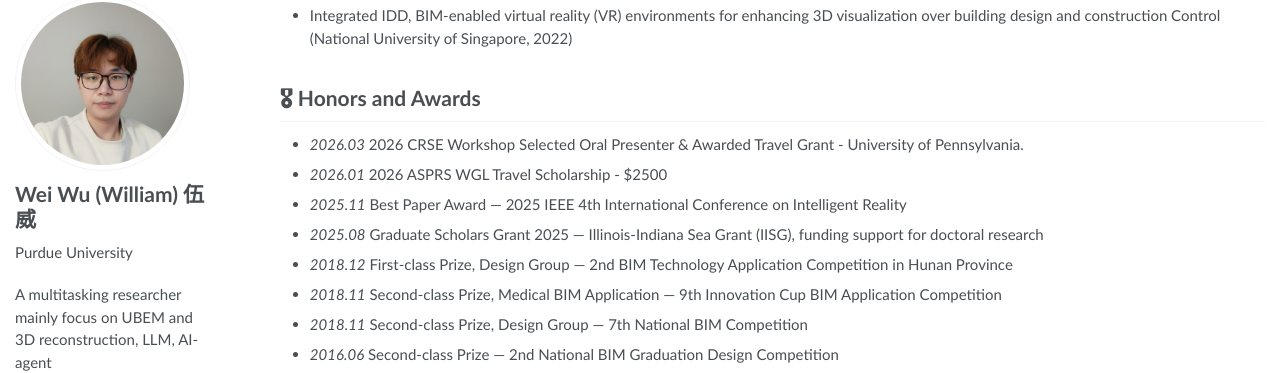
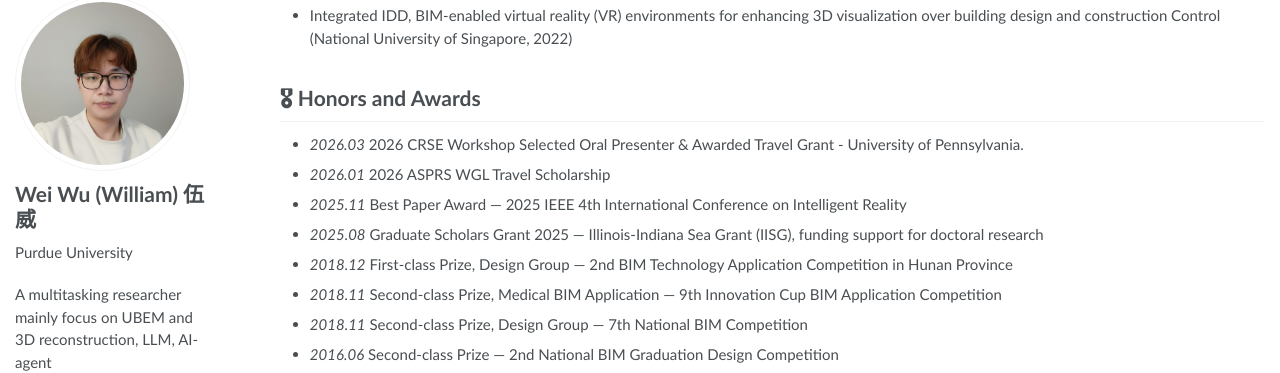
Before and after one commit to wuwei5v/weiwu.github.io, a Jekyll site: the page built from _pages/about.md, in a window 1280 px wide and 900 px high, scrolled down 1210 px. Shown: the part 95-468 px from the top of the window. Built offline with Jekyll 4.4.1, drawn with Linux system fonts in a browser that asks for light colours.

Commit message:
update pages

```diff
--- a/_pages/about.md
+++ b/_pages/about.md
@@ -67,7 +67,7 @@ I am a Ph.D. Student in Construction Management Technology at [Purdue University
 
 # 🎖 Honors and Awards
 - *2026.03* 2026 CRSE Workshop Selected Oral Presenter & Awarded Travel Grant - University of Pennsylvania.
-- *2026.01* 2026 ASPRS WGL Travel Scholarship - $2500
+- *2026.01* 2026 ASPRS WGL Travel Scholarship
 - *2025.11* Best Paper Award — 2025 IEEE 4th International Conference on Intelligent Reality
 - *2025.08* Graduate Scholars Grant 2025 — Illinois-Indiana Sea Grant (IISG), funding support for doctoral research
 - *2018.12* First-class Prize, Design Group — 2nd BIM Technology Application Competition in Hunan Province
```
